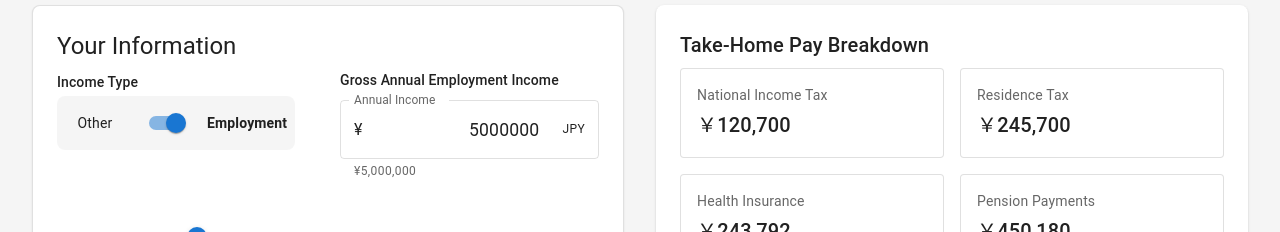
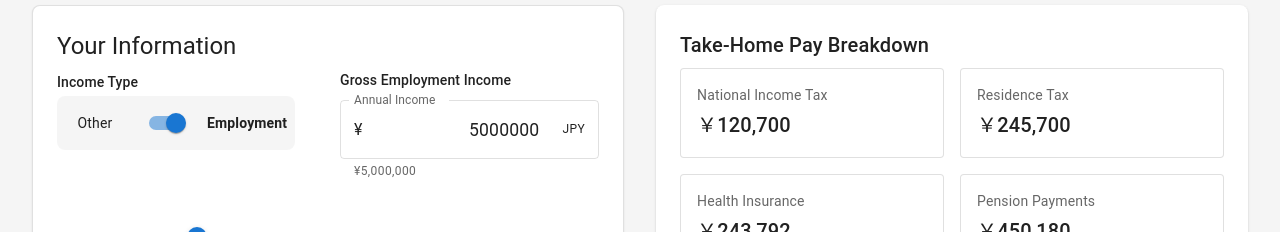
Before and after one commit to shakuzen/kei3, a React (Vite) app: page / in a window 1280 px wide. Shown: the part 163-395 px from the top of the page. Built offline with nearby package versions, Linux system fonts and the light colour scheme; some icons are missing.

Commit message:
Reduce size of income input text box
There was a lot of whitespace on the left of the numbers. This helps reduce that, while maintaining balance in sizing relative to other elements and the title for the input.

```diff
--- a/src/components/TakeHomeCalculator/InputForm.tsx
+++ b/src/components/TakeHomeCalculator/InputForm.tsx
@@ -299,9 +299,9 @@ export const TakeHomeInputForm: React.FC<TaxInputFormProps> = ({ inputs, onInput
           </Box>
 
           {/* Income Input Section */}
-          <Box sx={{ width: '100%', maxWidth: { sm: '400px' } }}> {/* Responsive width for income input */}
+          <Box sx={{ width: '100%', maxWidth: { sm: '300px' } }}> {/* Responsive width for income input */}
             <Typography variant="subtitle2" sx={{ mb: 1 }}>
-              {inputs.isEmploymentIncome ? 'Gross Annual Employment Income' : 'Net Annual Income (Business income, etc.)'}
+              {inputs.isEmploymentIncome ? 'Gross Employment Income' : 'Net Income (Business income, etc.)'}
             </Typography>
             <TextField
               id="annualIncome"
@@ -336,6 +336,7 @@ export const TakeHomeInputForm: React.FC<TaxInputFormProps> = ({ inputs, onInput
                   ),
                   inputProps: {
                     min: 0,
+                    max: 1000000000, // Cap at 1 billion yen
                     step: 10000,
                     inputMode: 'numeric',
                     pattern: '[0-9]*',
```
